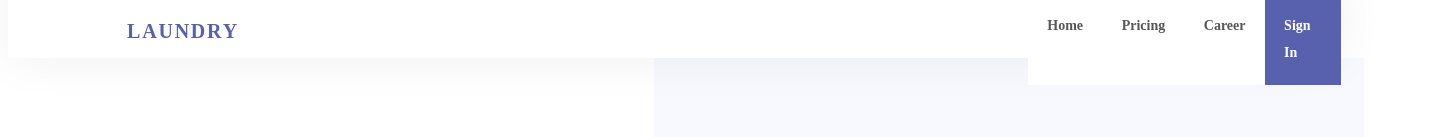
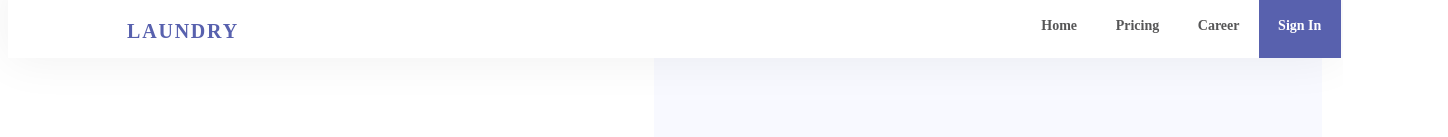
Before and after one commit to NOORMOHAMMED789/Laundry-Cart-FrontEnd, a React (Create React App) app in the folder client/: page / in a window 1280 px wide. Shown: the top 137 px of the page, 1448 px wide, since content can reach past the window. Built offline with nearby package versions, Linux system fonts and the light colour scheme.

Commit message:
changes are done

```diff
--- a/client/src/Components/Footer1/Footer1.css
+++ b/client/src/Components/Footer1/Footer1.css
@@ -1,7 +1,7 @@
 .footer1 {
   margin-top: -319px;
   left: 0px;
-  width: 1440px;
+  width: 1333px;
   height: 80px;
   background: #f8f9ff 0% 0% no-repeat padding-box;
   box-shadow: 0px -3px 6px #0000000b;
--- a/client/src/Components/Header/SigninHeader.css
+++ b/client/src/Components/Header/SigninHeader.css
@@ -30,7 +30,7 @@
   margin-top: 40px;
   display: flex;
   list-style: none;
-  margin-left: 980px;
+  margin-left: 974px;
   font-size: 14px;
 }
 .nav_lists__links {
--- a/client/src/Components/SignupPage/SignupPage.css
+++ b/client/src/Components/SignupPage/SignupPage.css
@@ -106,7 +106,7 @@
 .section-2 {
   top: 45px;
   margin-left: 330px;
-  width: 710px;
+  width: 668px;
   height: 769px;
   /* UI Properties */
   background: #b9c0fd1a 0% 0% no-repeat padding-box;
```
